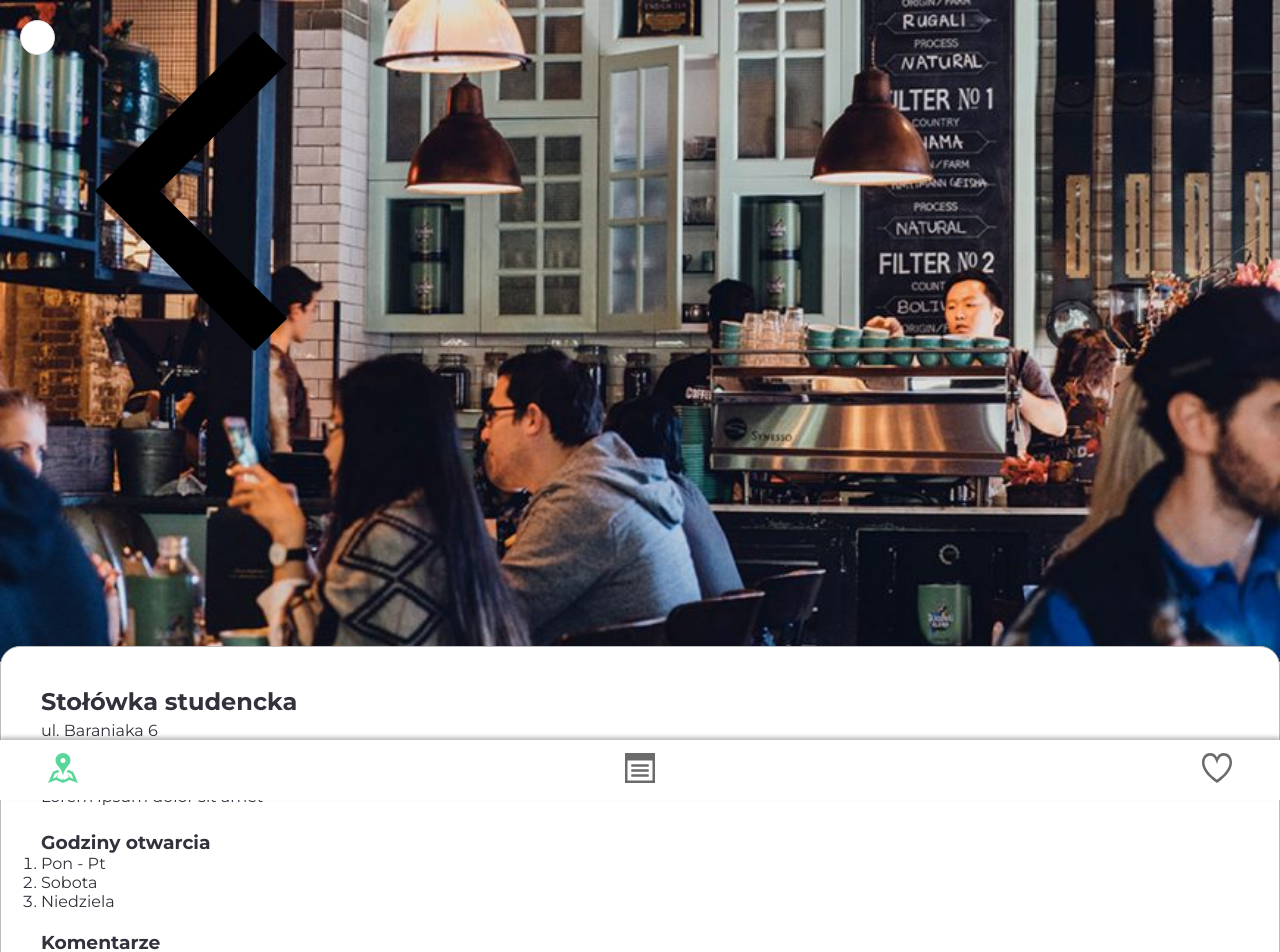
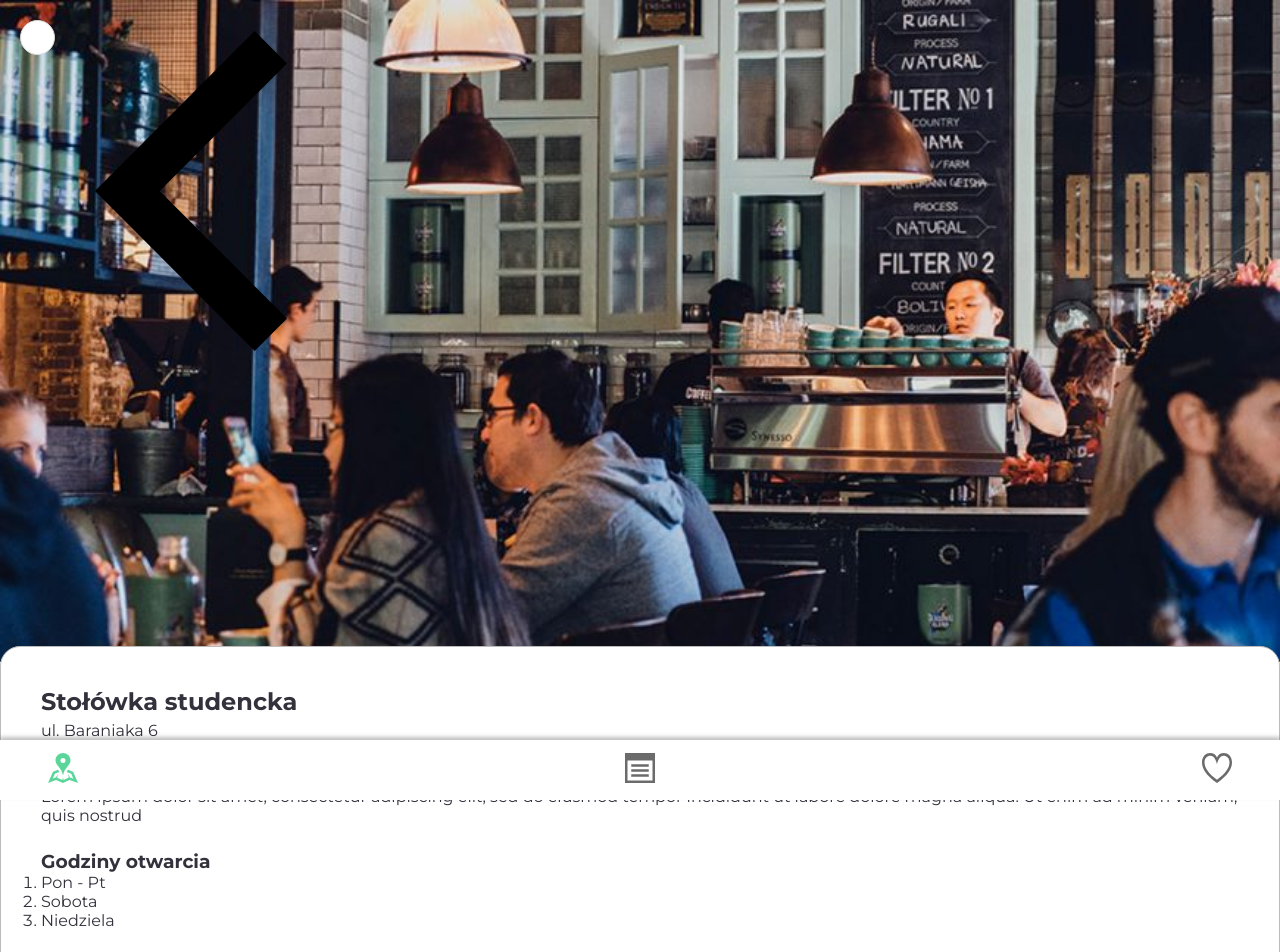
Before and after one commit to akai-org/polifood-client, a React (Create React App) app: page /restaurant-info in a window 1280 px wide. Shown: the top 952 px of the page. Built offline with nearby package versions, Linux system fonts and the light colour scheme.

Commit message:
Add more example description text in restaurant view page

```diff
--- a/src/pages/RestaurantPageInfo/RestaurantPageInfo.js
+++ b/src/pages/RestaurantPageInfo/RestaurantPageInfo.js
@@ -16,7 +16,11 @@ export default function RestaurantInfoPage() {
             name="Stołówka studencka"
             address="ul. Baraniaka 6"
             rating={4}
-            description="Lorem ipsum dolor sit amet"
+            description="Lorem ipsum dolor sit amet,
+              consectetur adipiscing elit, sed do
+              eiusmod tempor incididunt ut labore
+              dolore magna aliqua. Ut enim ad
+              minim veniam, quis nostrud"
           />
         </div>
         <div className="opening-hours">
```
